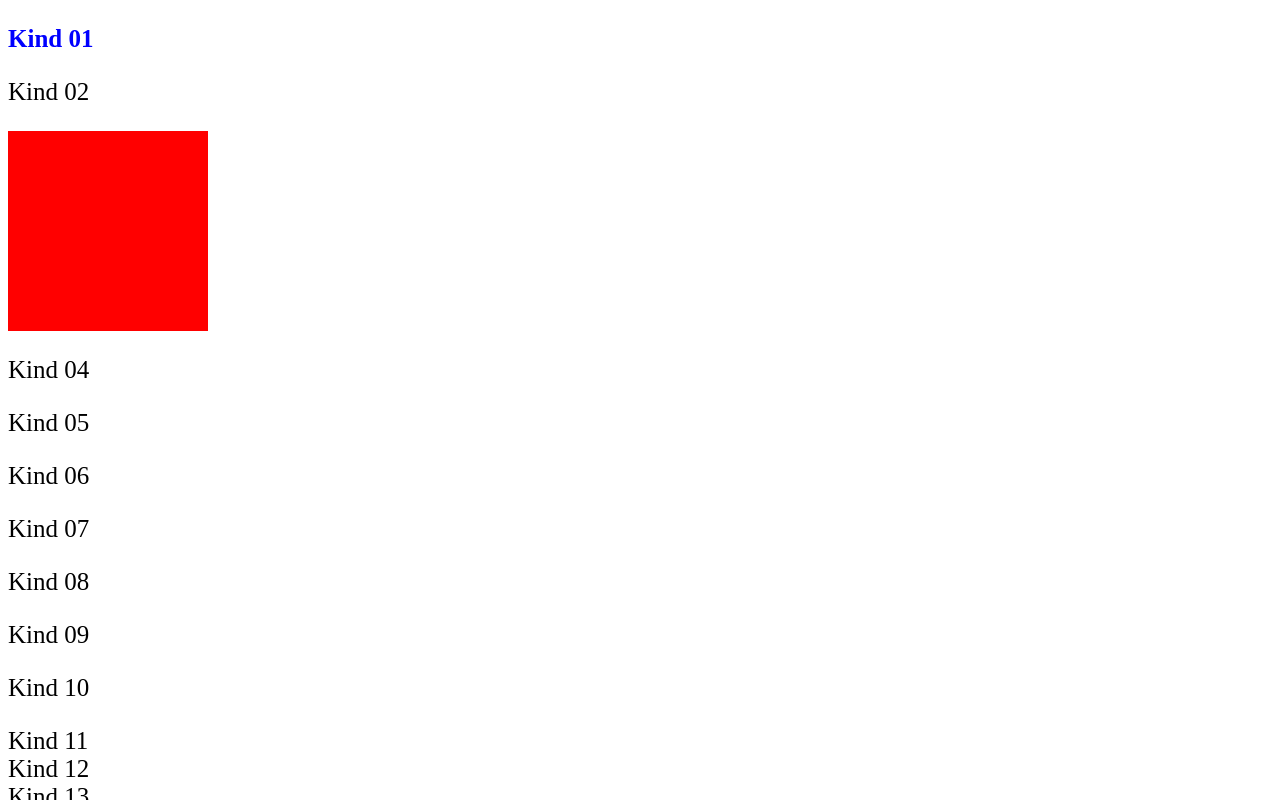
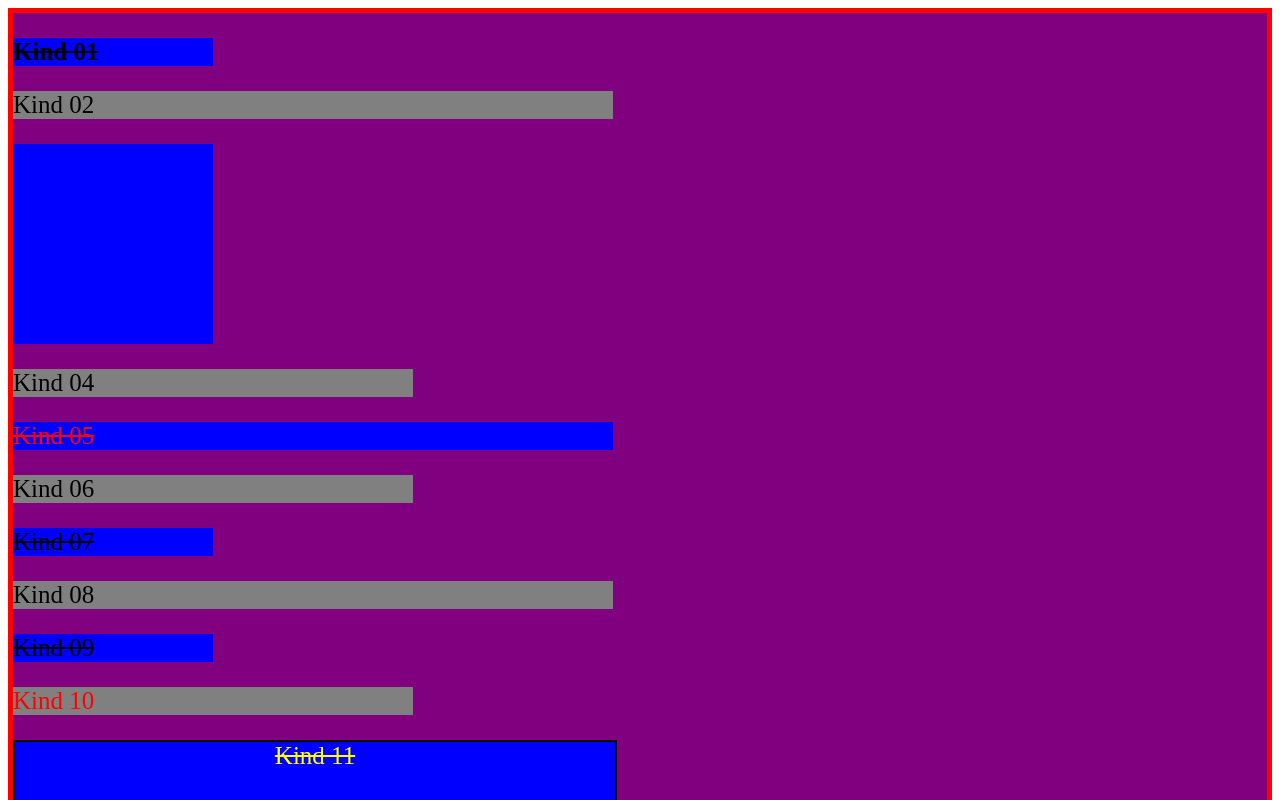
Before and after one commit to WalterAndCato/Html_Css_Kurs2, a plain HTML site: page Grundlagen/strukturellePseudoklassen/strukturellePseudoklassen.html in a window 1280 px wide. Shown: the top 800 px of the page. Drawn offline with Linux system fonts and the light colour scheme.

Commit message:
Änderungen 15.02.2025_I

```diff
--- /dev/null
+++ b/Grundlagen/Outline/outline.css
@@ -0,0 +1,11 @@
+div {
+  width: 400px;
+  height: 400px;
+  background-color: red;
+  margin-bottom: 2rem;
+}
+
+#test {
+  border: 10px solid grey;
+  outline: 100px solid blue;
+}
--- /dev/null
+++ b/Grundlagen/boxshadow/boxshadow.css
@@ -0,0 +1,28 @@
+div {
+  width: 200px;
+  height: 200px;
+  background-color: grey;
+  margin-bottom: 2rem;
+}
+
+/* box-shadows: x-versatz y-versatz Weichzeichnung Vergrößerung Farbe (inset) */
+
+#test01 {
+  box-shadow: 5px 5px red;
+}
+
+#test02 {
+  box-shadow: 5px 5px 30px red;
+}
+
+#test03 {
+  box-shadow: 0 0 0 10px red;
+}
+
+#test04 {
+  box-shadow: 0 0 20px 10px green inset;
+}
+
+#test05 {
+  box-shadow: 5px 5px 30px red, 0 0 20px 10px green inset;
+}
--- /dev/null
+++ b/Grundlagen/focus/focus.css
@@ -0,0 +1,3 @@
+:focus {
+  outline: 2px solid #F543E2;
+}
--- a/Grundlagen/strukturellePseudoklassen/strukturellePseudoklassen.css
+++ b/Grundlagen/strukturellePseudoklassen/strukturellePseudoklassen.css
@@ -1,20 +1,97 @@
+:root {
+    font-size: 25px;
+  }
 
-:root{
-    font-size: 25px;
-}
-
-p:empty{
-    background-color: red;
+  p:empty {
     width: 200px;
     height: 200px;
-}
+    background-color: red;
+  }
 
-.container :first-child{
+  .container :first-child {
     font-weight: bold;
-    color: blue;
-}
+  }
 
-.container :last-child{
-    font-weight: bold;
-    color: green;
-}
+  .container :last-child {
+    text-decoration: underline;
+  }
+
+  .container :nth-child(5) {
+    color: red;
+  }
+
+  .container :nth-child(even) {
+    background-color: grey;
+  }
+
+  .container :nth-child(odd) {
+    background-color: blue;
+  }
+
+  .container :nth-child(2n+1) {
+    text-decoration: line-through;
+  }
+
+  .container :nth-last-child(5) {
+    color: red;
+  }
+
+  .container :nth-last-child(even) {
+    width: 200px;
+  }
+
+  .container :nth-last-child(odd) {
+    width: 400px;
+  }
+
+  .container :nth-last-child(3n+1) {
+    width: 600px;
+  }
+
+  body :only-child {
+    border: 5px solid red;
+  }
+
+  .container div:first-of-type {
+    color: yellow;
+  }
+
+  .container p:last-of-type {
+    color: red;
+  }
+
+  .container div:nth-of-type(3) {
+    height: 50px;
+  }
+
+  .container div:nth-of-type(even) {
+    height: 100px;
+  }
+
+  .container div:nth-of-type(odd) {
+    height: 200px;
+  }
+
+  .container div:nth-of-type(3n+1) {
+    height: 400px;
+  }
+
+  .container div:nth-last-of-type(3) {
+    text-align: right;
+  }
+
+  .container div:nth-last-of-type(even) {
+    border: 2px solid black;
+  }
+
+  .container div:nth-last-of-type(odd) {
+    border: 4px solid green;
+  }
+
+  .container div:nth-last-of-type(3n+1) {
+    text-align: center;
+  }
+
+  body :only-of-type {
+    background-color: purple;
+  }
```
Also changed, not shown: Grundlagen/Outline/outline.html (added, +17 -0 lines), Grundlagen/boxshadow/boxshadow.html (added, +20 -0 lines), Grundlagen/focus/focus.html (added, +29 -0 lines).
